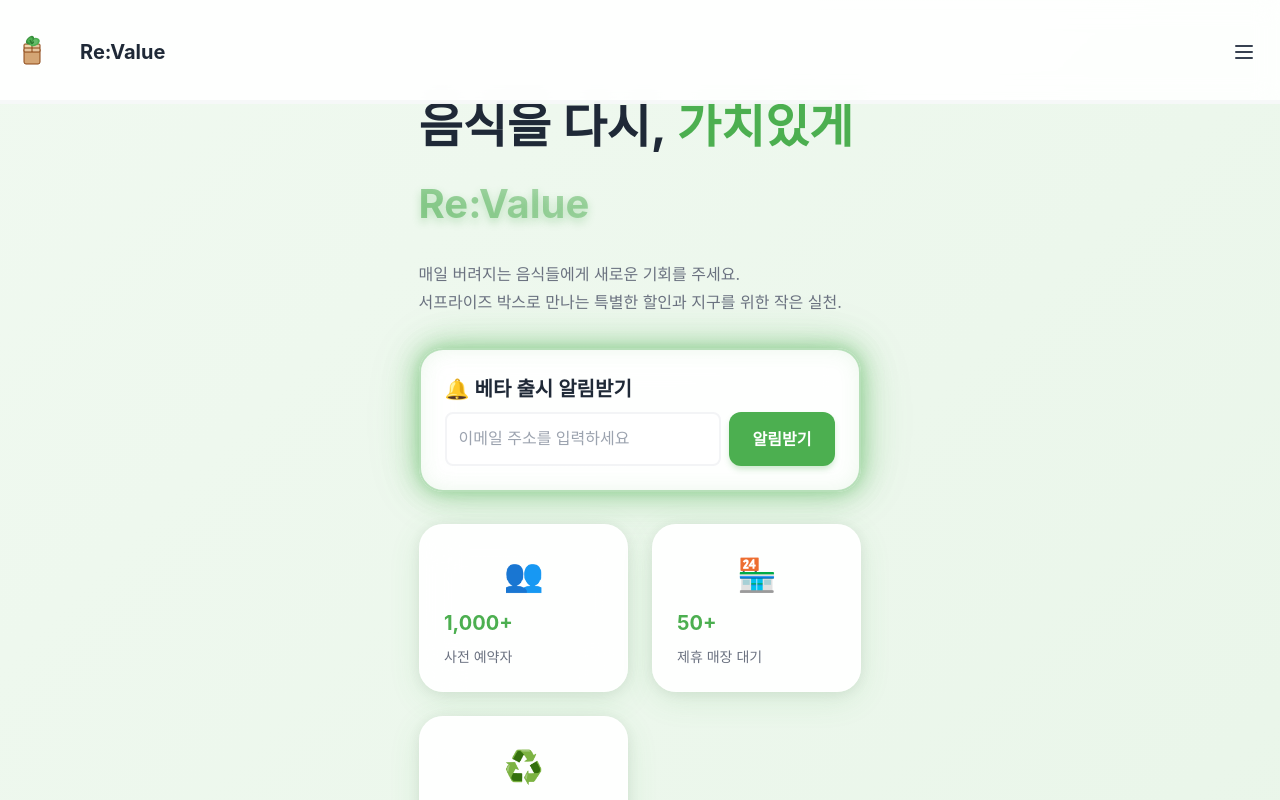
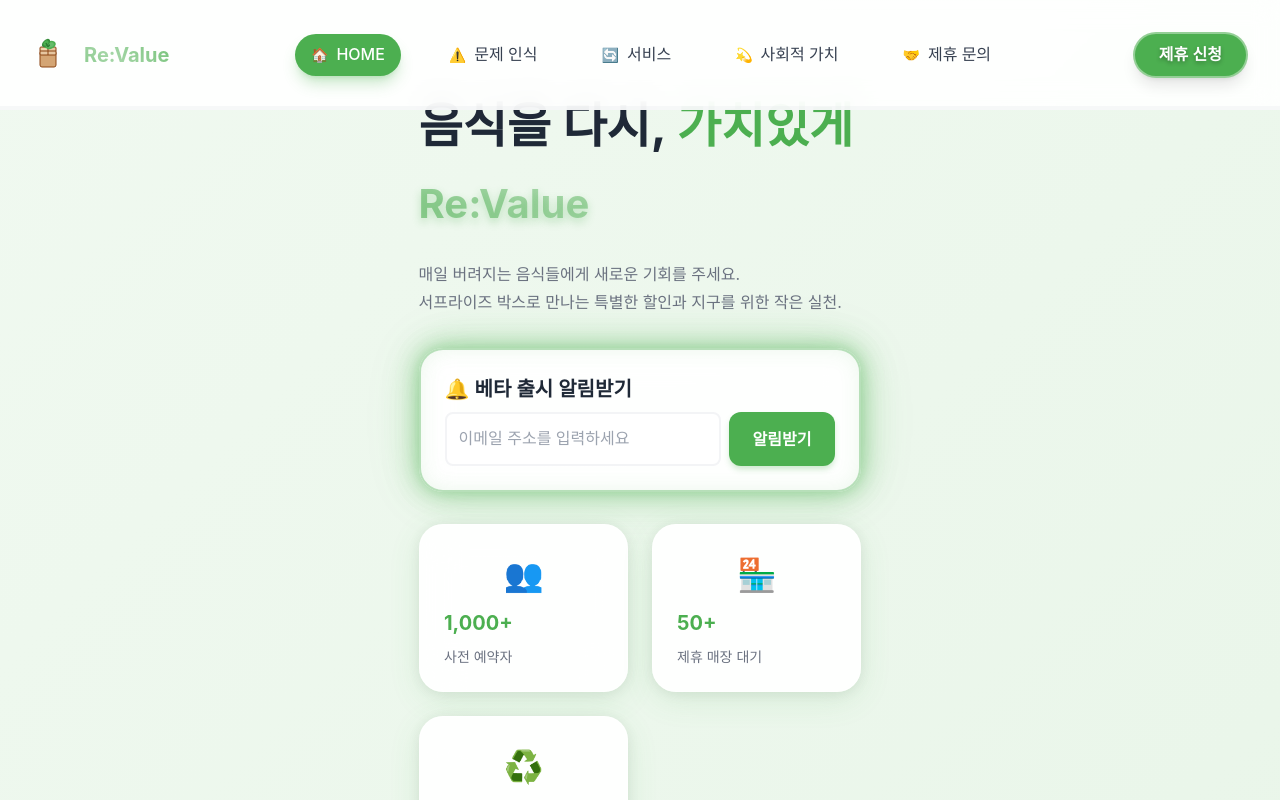
Before and after one commit to skkugardenpark/revalue, a Next.js app: page / in a window 1280 px wide. Shown: the top 800 px of the page. Built offline with nearby package versions, Linux system fonts and the light colour scheme; a web font is replaced by a local one.

Commit message:
🎨 네비게이션 바 스타일링 완전 개선 - 인라인 스타일을 Tailwind로 전환, 디스플레이 문제 해결, 홀로그래픽 로고 효과 추가

```diff
--- a/src/components/Navigation.tsx
+++ b/src/components/Navigation.tsx
@@ -19,27 +19,11 @@ function ProgressBar() {
   }, []);
 
   return (
-    <div
-      className="absolute bottom-0 left-0 right-0 h-1 bg-gray-200 opacity-20"
-      style={{
-        position: 'absolute',
-        bottom: '0',
-        left: '0',
-        right: '0',
-        height: '4px',
-        background: '#e5e7eb',
-        opacity: '0.3'
-      }}
-    >
+    <div className="absolute bottom-0 left-0 right-0 h-1 bg-gray-200/30">
       <div
         className="h-full bg-green-500 transition-all duration-300 ease-out"
-        style={{
-          width: `${scrollProgress}%`,
-          height: '100%',
-          background: '#4CAF50',
-          transition: 'all 0.3s ease-out'
-        }}
-      ></div>
+        style={{ width: `${scrollProgress}%` }}
+      />
     </div>
   );
 }
@@ -100,46 +84,20 @@ export default function Navigation() {
 
   return (
     <nav
-      className="nav-bar"
-      style={{
-        position: 'fixed',
-        top: '0',
-        left: '0',
-        right: '0',
-        zIndex: '50',
-        background: isScrolled ? 'rgba(255, 255, 255, 0.95)' : 'rgba(255, 255, 255, 0.9)',
-        backdropFilter: 'blur(12px)',
-        boxShadow: isScrolled ? '0 10px 15px -3px rgba(0, 0, 0, 0.1)' : 'none',
-        padding: '1rem 0',
-        transition: 'all 0.3s ease'
-      }}
+      className={`fixed top-0 left-0 right-0 z-50 backdrop-blur-md transition-all duration-300 py-4 ${
+        isScrolled
+          ? 'bg-white/95 shadow-lg'
+          : 'bg-white/90'
+      }`}
     >
-      <div
-        className="max-w-7xl mx-auto px-4 sm:px-6 lg:px-8"
-        style={{ maxWidth: '80rem', margin: '0 auto', padding: '0 1rem' }}
-      >
-        <div
-          className="flex justify-between items-center py-4"
-          style={{ display: 'flex', justifyContent: 'space-between', alignItems: 'center', padding: '1rem 0' }}
-        >
+      <div className="max-w-7xl mx-auto px-4 sm:px-6 lg:px-8">
+        <div className="flex justify-between items-center py-4">
           {/* 로고 */}
           <div
             onClick={() => scrollToSection('hero')}
-            className="flex items-center space-x-3 cursor-pointer group"
-            style={{
-              display: 'flex',
-              alignItems: 'center',
-              gap: '0.75rem',
-              cursor: 'pointer',
-              transition: 'all 0.3s ease'
-            }}
-            onMouseEnter={(e) => e.currentTarget.style.transform = 'scale(1.05)'}
-            onMouseLeave={(e) => e.currentTarget.style.transform = 'scale(1)'}
+            className="flex items-center space-x-3 cursor-pointer group transition-transform hover:scale-105"
           >
-            <div
-              className="relative w-10 h-10 group-hover:scale-110 transition-transform"
-              style={{ position: 'relative', width: '2.5rem', height: '2.5rem' }}
-            >
+            <div className="relative w-10 h-10 group-hover:scale-110 transition-transform">
               <Image
                 src="/logo.svg"
                 alt="Re:Value 로고"
@@ -149,88 +107,34 @@ export default function Navigation() {
                 priority
               />
             </div>
-            <span
-              className="text-xl font-bold text-gray-800"
-              style={{
-                fontSize: '1.25rem',
-                fontWeight: '700',
-                color: '#1f2937'
-              }}
-            >
+            <span className="text-xl font-bold text-gray-800 holographic">
               Re:Value
             </span>
           </div>
 
           {/* 데스크톱 네비게이션 */}
-          <div
-            className="hidden md:flex items-center space-x-8"
-            style={{ display: 'none', alignItems: 'center', gap: '2rem' }}
-          >
+          <div className="hidden md:flex items-center space-x-8">
             {navItems.map((item) => (
               <button
                 key={item.id}
                 onClick={() => scrollToSection(item.id)}
-                className="flex items-center space-x-2 px-4 py-2 rounded-full transition-all duration-300"
-                style={{
-                  display: 'flex',
-                  alignItems: 'center',
-                  gap: '0.5rem',
-                  padding: '0.5rem 1rem',
-                  borderRadius: '9999px',
-                  background: activeSection === item.id ? '#4CAF50' : 'transparent',
-                  color: activeSection === item.id ? 'white' : '#374151',
-                  boxShadow: activeSection === item.id ? '0 10px 15px -3px rgba(76, 175, 80, 0.3)' : 'none',
-                  transition: 'all 0.3s ease',
-                  border: 'none',
-                  cursor: 'pointer',
-                  fontWeight: '500'
-                }}
-                onMouseEnter={(e) => {
-                  if (activeSection !== item.id) {
-                    e.currentTarget.style.background = '#f0f9f0';
-                    e.currentTarget.style.color = '#4CAF50';
-                  }
-                }}
-                onMouseLeave={(e) => {
-                  if (activeSection !== item.id) {
-                    e.currentTarget.style.background = 'transparent';
-                    e.currentTarget.style.color = '#374151';
-                  }
-                }}
+                className={`flex items-center space-x-2 px-4 py-2 rounded-full transition-all duration-300 font-medium ${
+                  activeSection === item.id
+                    ? 'bg-green-500 text-white shadow-lg shadow-green-500/30'
+                    : 'text-gray-700 hover:bg-green-50 hover:text-green-600'
+                }`}
               >
-                <span style={{ fontSize: '0.875rem' }}>{item.icon}</span>
-                <span style={{ fontWeight: '500' }}>{item.label}</span>
+                <span className="text-sm">{item.icon}</span>
+                <span>{item.label}</span>
               </button>
             ))}
           </div>
 
           {/* CTA 버튼 */}
-          <div
-            className="hidden md:flex items-center space-x-4"
-            style={{ display: 'none', alignItems: 'center', gap: '1rem' }}
-          >
+          <div className="hidden md:flex items-center space-x-4">
             <button
               onClick={() => scrollToSection('partnership')}
-              className="btn-green"
-              style={{
-                background: '#4CAF50',
-                color: 'white',
-                border: 'none',
-                borderRadius: '9999px',
-                padding: '0.5rem 1.5rem',
-                fontWeight: '600',
-                cursor: 'pointer',
-                transition: 'all 0.3s ease',
-                fontSize: '0.875rem'
-              }}
-              onMouseEnter={(e) => {
-                e.currentTarget.style.background = '#45a049';
-                e.currentTarget.style.transform = 'scale(1.05)';
-              }}
-              onMouseLeave={(e) => {
-                e.currentTarget.style.background = '#4CAF50';
-                e.currentTarget.style.transform = 'scale(1)';
-              }}
+              className="btn-glass px-6 py-2 bg-green-500 text-white font-semibold rounded-full transition-all duration-300 hover:bg-green-600 hover:scale-105 shadow-lg"
             >
               제휴 신청
             </button>
@@ -239,17 +143,7 @@ export default function Navigation() {
           {/* 모바일 메뉴 버튼 */}
           <button
             onClick={() => setIsMobileMenuOpen(!isMobileMenuOpen)}
-            className="md:hidden p-2 rounded-lg transition-colors text-gray-700"
-            style={{
-              display: 'block',
-              padding: '0.5rem',
-              borderRadius: '0.5rem',
-              background: 'transparent',
-              border: 'none',
-              color: '#374151',
-              cursor: 'pointer',
-              transition: 'all 0.3s ease'
-            }}
+            className="md:hidden p-2 rounded-lg transition-colors text-gray-700 hover:bg-gray-100"
           >
             <svg className="w-6 h-6" fill="none" stroke="currentColor" viewBox="0 0 24 24">
               {isMobileMenuOpen ? (
@@ -263,72 +157,29 @@ export default function Navigation() {
 
         {/* 모바일 메뉴 */}
         {isMobileMenuOpen && (
-          <div
-            className="md:hidden bg-white/95 backdrop-blur-md rounded-2xl shadow-xl mx-4 mb-4 overflow-hidden"
-            style={{
-              background: 'rgba(255, 255, 255, 0.95)',
-              backdropFilter: 'blur(12px)',
-              borderRadius: '1rem',
-              boxShadow: '0 20px 25px -5px rgba(0, 0, 0, 0.1)',
-              margin: '0 1rem 1rem 1rem',
-              overflow: 'hidden',
-              animation: 'slideUp 0.3s ease-out'
-            }}
-          >
-            <div style={{ padding: '1rem 0' }}>
+          <div className="md:hidden bg-white/95 backdrop-blur-md rounded-2xl shadow-xl mx-4 mb-4 overflow-hidden animate-slide-up">
+            <div className="py-4">
               {navItems.map((item, index) => (
                 <button
                   key={item.id}
                   onClick={() => scrollToSection(item.id)}
-                  className="w-full flex items-center space-x-3 px-6 py-3 text-left transition-all duration-200"
-                  style={{
-                    width: '100%',
-                    display: 'flex',
-                    alignItems: 'center',
-                    gap: '0.75rem',
-                    padding: '0.75rem 1.5rem',
-                    textAlign: 'left',
-                    background: activeSection === item.id ? '#4CAF50' : 'transparent',
-                    color: activeSection === item.id ? 'white' : '#374151',
-                    border: 'none',
-                    cursor: 'pointer',
-                    transition: 'all 0.2s ease',
-                    animationDelay: `${index * 50}ms`
-                  }}
-                  onMouseEnter={(e) => {
-                    if (activeSection !== item.id) {
-                      e.currentTarget.style.background = '#f0f9f0';
-                    }
-                  }}
-                  onMouseLeave={(e) => {
-                    if (activeSection !== item.id) {
-                      e.currentTarget.style.background = 'transparent';
-                    }
-                  }}
+                  className={`w-full flex items-center space-x-3 px-6 py-3 text-left transition-all duration-200 ${
+                    activeSection === item.id
+                      ? 'bg-green-500 text-white'
+                      : 'text-gray-700 hover:bg-green-50'
+                  }`}
+                  style={{ animationDelay: `${index * 50}ms` }}
                 >
-                  <span style={{ fontSize: '1.125rem' }}>{item.icon}</span>
-                  <span style={{ fontWeight: '500' }}>{item.label}</span>
+                  <span className="text-lg">{item.icon}</span>
+                  <span className="font-medium">{item.label}</span>
                 </button>
               ))}
 
               {/* 모바일 CTA */}
-              <div style={{ padding: '1rem 1.5rem', borderTop: '1px solid #e5e7eb', marginTop: '1rem' }}>
+              <div className="px-6 pt-4 mt-4 border-t border-gray-200">
                 <button
                   onClick={() => scrollToSection('partnership')}
-                  className="btn-green"
-                  style={{
-                    width: '100%',
-                    background: '#4CAF50',
-                    color: 'white',
-                    border: 'none',
-                    borderRadius: '0.75rem',
-                    padding: '0.75rem',
-                    fontWeight: '600',
-                    cursor: 'pointer',
-                    transition: 'all 0.3s ease'
-                  }}
-                  onMouseEnter={(e) => e.currentTarget.style.background = '#45a049'}
-                  onMouseLeave={(e) => e.currentTarget.style.background = '#4CAF50'}
+                  className="w-full bg-green-500 text-white font-semibold py-3 rounded-xl transition-all duration-300 hover:bg-green-600"
                 >
                   제휴 신청하기
                 </button>
@@ -340,18 +191,6 @@ export default function Navigation() {
 
       {/* 프로그레스 바 */}
       <ProgressBar />
-
-      {/* 데스크톱 메뉴 표시를 위한 미디어 쿼리 스타일 */}
-      <style jsx>{`
-        @media (min-width: 768px) {
-          .hidden.md\\:flex {
-            display: flex !important;
-          }
-          .md\\:hidden {
-            display: none !important;
-          }
-        }
-      `}</style>
     </nav>
   );
 }
```
